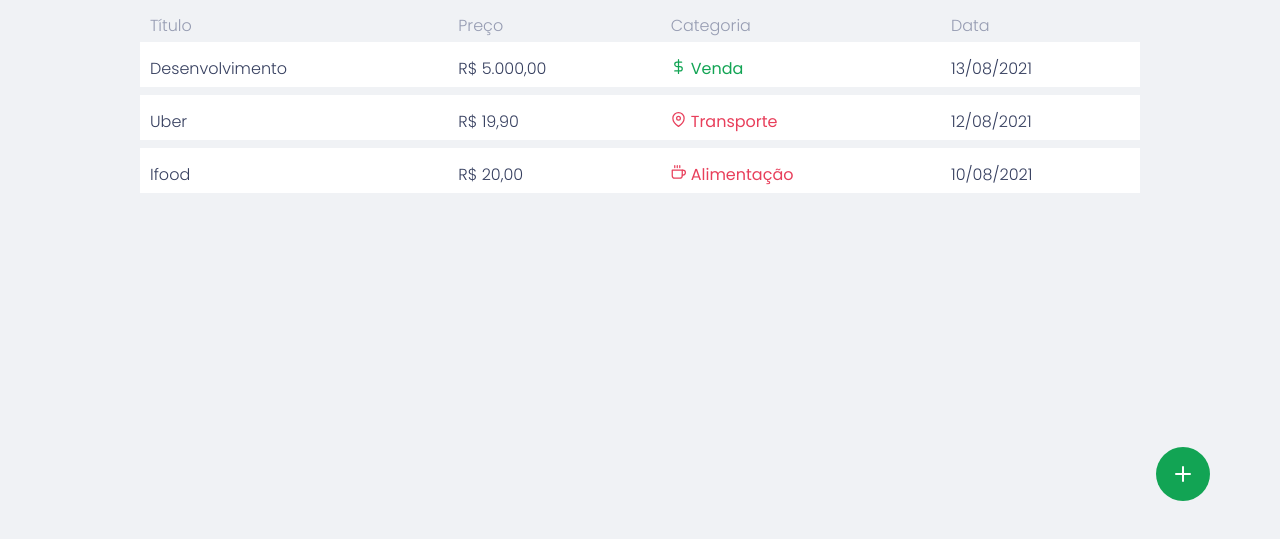
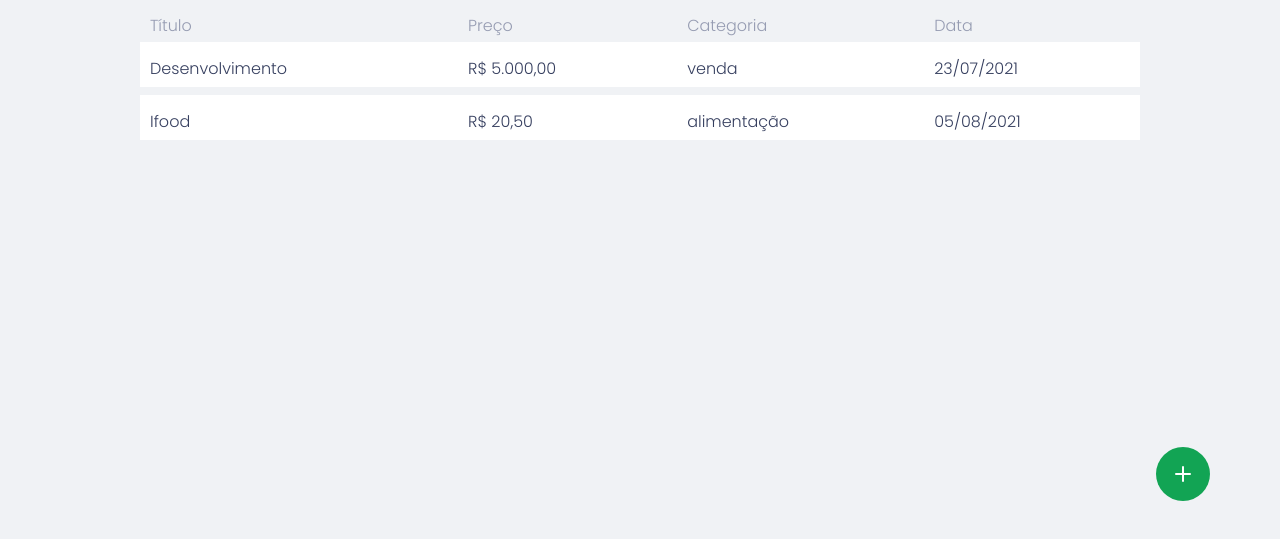
Before and after one commit to profjoelsondias/ewallet, a plain HTML site: page index.html in a window 1280 px wide. Shown: the part 249-788 px from the top of the page. Drawn offline with nearby package versions, Linux system fonts and the light colour scheme.

Commit message:
feat: tabela dinâmica

```diff
--- a/index.html
+++ b/index.html
@@ -92,24 +92,7 @@
           </tr>
         </thead>
         <tbody>
-          <tr>
-            <td>Desenvolvimento</td>
-            <td>R$ 5.000,00</td>
-            <td class="green"><i data-feather="dollar-sign"></i>Venda</td>
-            <td>13/08/2021</td>
-          </tr>
-          <tr>
-            <td>Uber</td>
-            <td>R$ 19,90</td>
-            <td class="red"><i data-feather="map-pin"></i>Transporte</td>
-            <td>12/08/2021</td>
-          </tr>
-          <tr>
-            <td>Ifood</td>
-            <td>R$ 20,00</td>
-            <td class="red"><i data-feather="coffee"></i>Alimentação</td>
-            <td>10/08/2021</td>
-          </tr>
+         <!-- Essa parte será carregada dinamicamente pelo javascript -->
         </tbody>
       </table>
     </div>
--- a/js/index.js
+++ b/js/index.js
@@ -1,14 +1,77 @@
+var transactions = [
+  {
+    title: "Desenvolvimento",
+    price: 5000,
+    currency: "BRL",
+    type: "entrada",
+    category: "venda",
+    date: "23/07/2021",
+  },
+  {
+    title: "Ifood",
+    price: 20.5,
+    currency: "BRL",
+    type: "saída",
+    category: "alimentação",
+    date: "05/08/2021",
+  },
+];
+
+{
+  /*
+   <tr>
+      <td>Desenvolvimento</td>
+      <td>R$ 5.000,00</td>
+      <td class="green"><i data-feather="dollar-sign"></i>Venda</td>
+      <td>13/08/2021</td>
+    </tr>
+*/
+}
+var table = document.querySelector("#table tbody");
+
+transactions.map((transaction) => {
+  var row = document.createElement("tr");
+
+  var title = document.createElement("td");
+  title.append(transaction.title);
+
+  var price = document.createElement("td");
+  var value = moneyFormat(transaction.currency, transaction.price);
+  price.append(value);
+
+  var category = document.createElement("td");
+  category.append(transaction.category);
+
+  var date = document.createElement("td");
+  date.append(transaction.date);
+
+  row.appendChild(title);
+  row.appendChild(price);
+  row.appendChild(category);
+  row.appendChild(date);
+
+  table.appendChild(row);
+});
+
 var addBtn = document.querySelector("#addButton a");
 var popup = document.querySelector("#popupbackground");
 var closeBtn = document.querySelector("#popup form a");
 
-addBtn.addEventListener("click", ()=>{
-    // O que vai acontecer quando clicar no botão adicionar
-    popup.style.display = "flex";
-    popup.style.transition = "display 5s";
-})
+addBtn.addEventListener("click", () => {
+  // O que vai acontecer quando clicar no botão adicionar
+  popup.style.display = "flex";
+  popup.style.transition = "display 5s";
+});
 
-closeBtn.addEventListener("click", ()=>{
-    popup.style.display = "none";
-    popup.style.transition = "display 5s";
-})
+closeBtn.addEventListener("click", () => {
+  popup.style.display = "none";
+  popup.style.transition = "display 5s";
+});
+
+function moneyFormat(currency, price) {
+  var value = new Intl.NumberFormat("pt-BR", {
+    style: "currency",
+    currency: currency,
+  }).format(price);
+  return value;
+}
```
